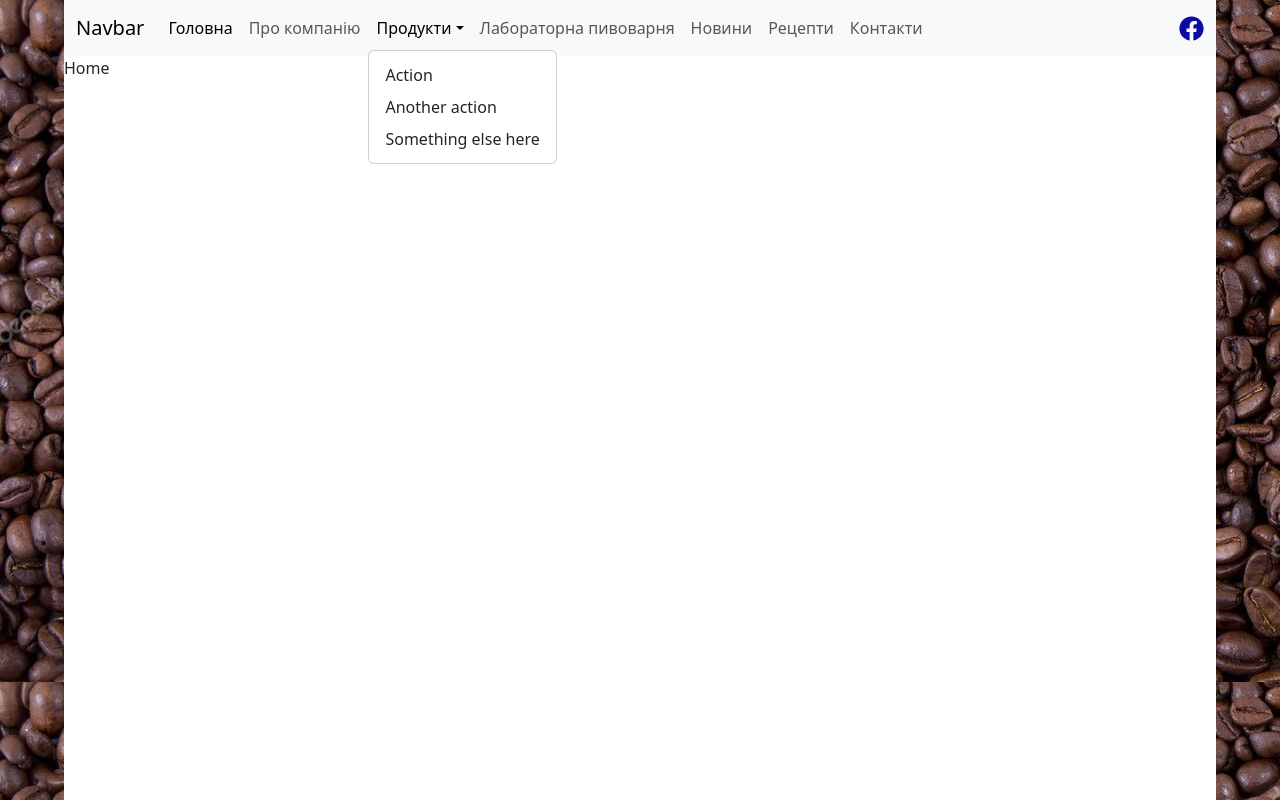
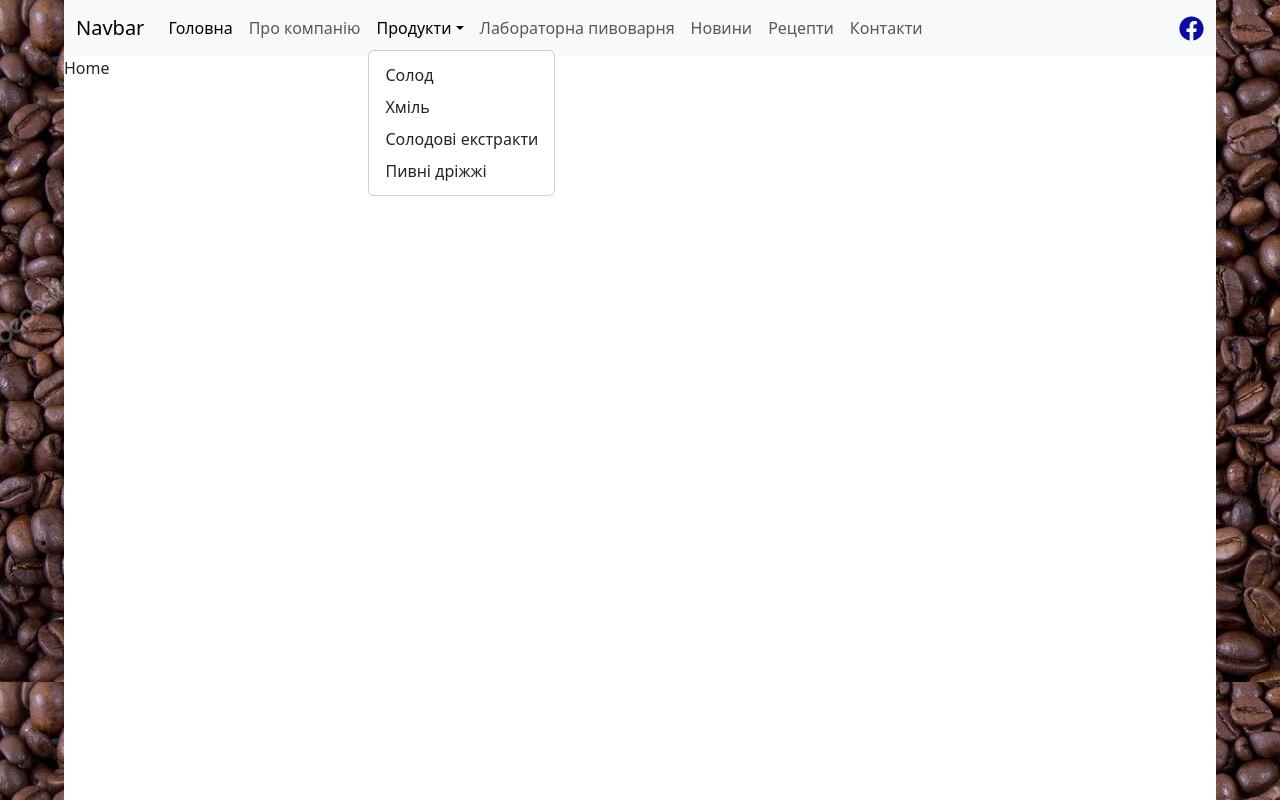
Before and after one commit to Anatolii1996/beer-manufactory, a React (Create React App) app: page / in a window 1280 px wide. Both pictures are taken after a click on the button "Продукти". Built offline with nearby package versions, Linux system fonts and the light colour scheme.

Commit message:
коммит

```diff
--- a/src/component/header.jsx
+++ b/src/component/header.jsx
@@ -46,17 +46,22 @@
                 <ul className="dropdown-menu">
                   <li>
                     <a className="dropdown-item" href="#">
-                      Action
+                      Солод
                     </a>
                   </li>
                   <li>
                     <a className="dropdown-item" href="#">
-                      Another action
+                      Хміль
                     </a>
                   </li>
                   <li>
                     <a className="dropdown-item" href="#">
-                      Something else here
+                     Солодові екстракти
+                    </a>
+                  </li>
+                  <li>
+                    <a className="dropdown-item" href="#">
+                     Пивні дріжжі
                     </a>
                   </li>
                 </ul>
```
